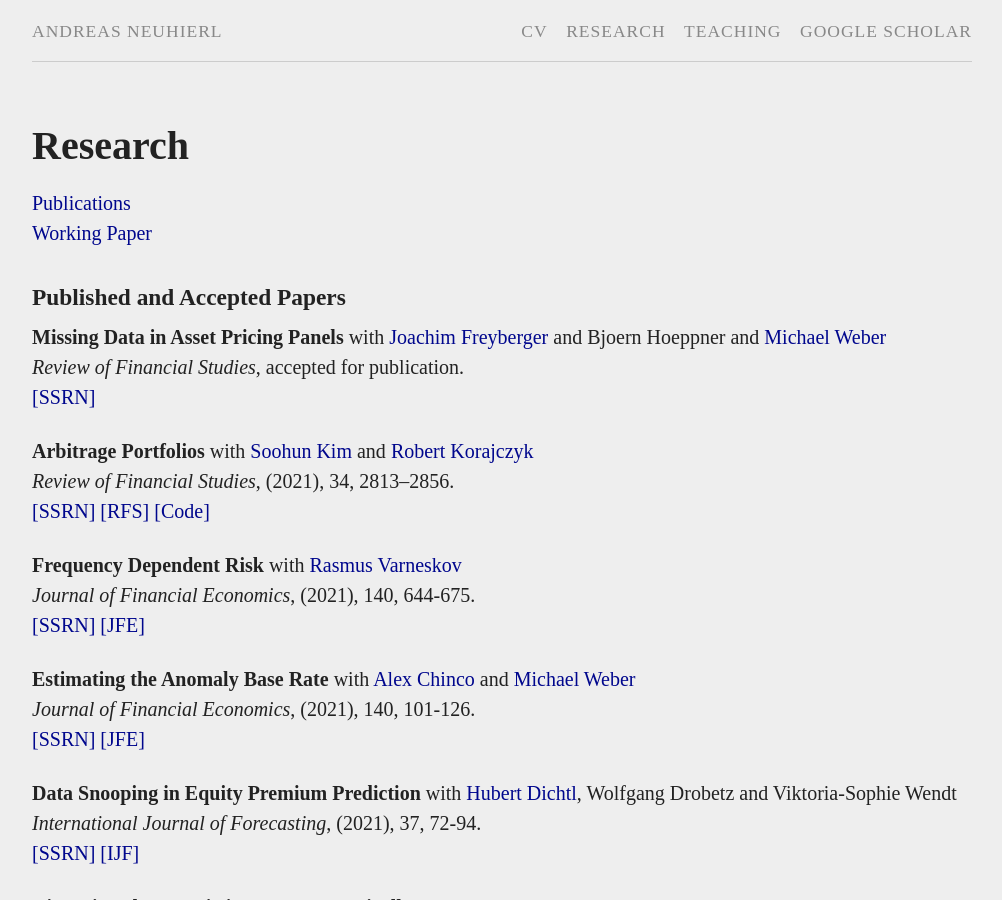
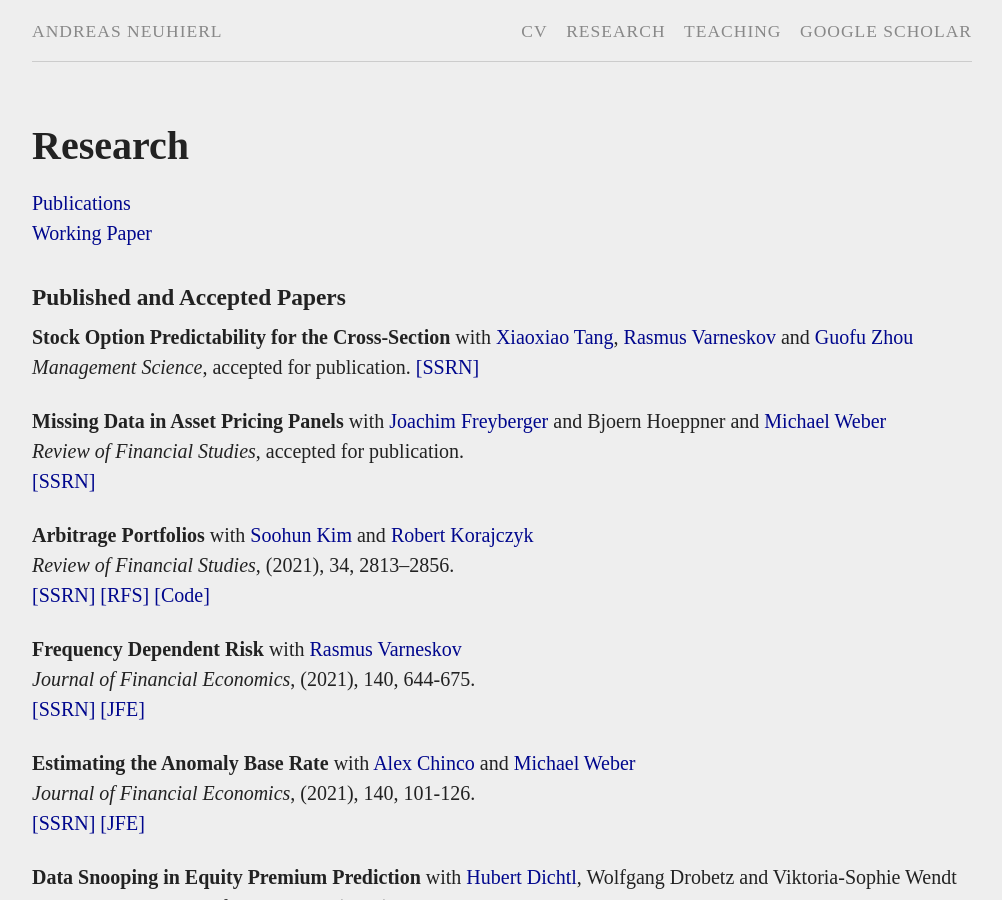
Before and after one commit to aneuhierl/aneuhierl.github.io, a Jekyll site: the page built from research.md, in a window 1280 px wide and 900 px high. Shown: the whole window, without its empty margins (138-1140 px from the left). Built offline with Jekyll 4.4.1, drawn with Linux system fonts in a browser that asks for light colours; comment, search, counter and statistics services are not loaded; some of the changed text lies outside the part shown.

Commit message:
Update research.md

```diff
--- a/research.md
+++ b/research.md
@@ -84,6 +84,10 @@ published: true
 
 ### <a id="pubs"></a>Published and Accepted Papers ###
 
+**Stock Option Predictability for the Cross-Section**  with [Xiaoxiao Tang](https://sites.google.com/view/xiaoxiaotang-homepage){:target="_blank"}, [Rasmus Varneskov](https://sites.google.com/site/rasmusvarneskov/home){:target="_blank"} and [Guofu Zhou](http://apps.olin.wustl.edu/faculty/zhou/){:target="_blank"}
+_Management Science_, accepted for publication.
+[[SSRN]](https://papers.ssrn.com/sol3/papers.cfm?abstract_id=3795486){:target="_blank"}
+
 **Missing Data in Asset Pricing Panels** with [Joachim Freyberger](https://sites.google.com/view/joachimfreyberger/home){:target="_blank"} and Bjoern Hoeppner and [Michael Weber](https://faculty.chicagobooth.edu/michael-weber/){:target="_blank"}
 _Review of Financial Studies_, accepted for publication.
 [[SSRN]](https://papers.ssrn.com/sol3/papers.cfm?abstract_id=3932438){:target="_blank"}
```
Also changed, not shown: other parts of research.md (+0 -3 lines).
